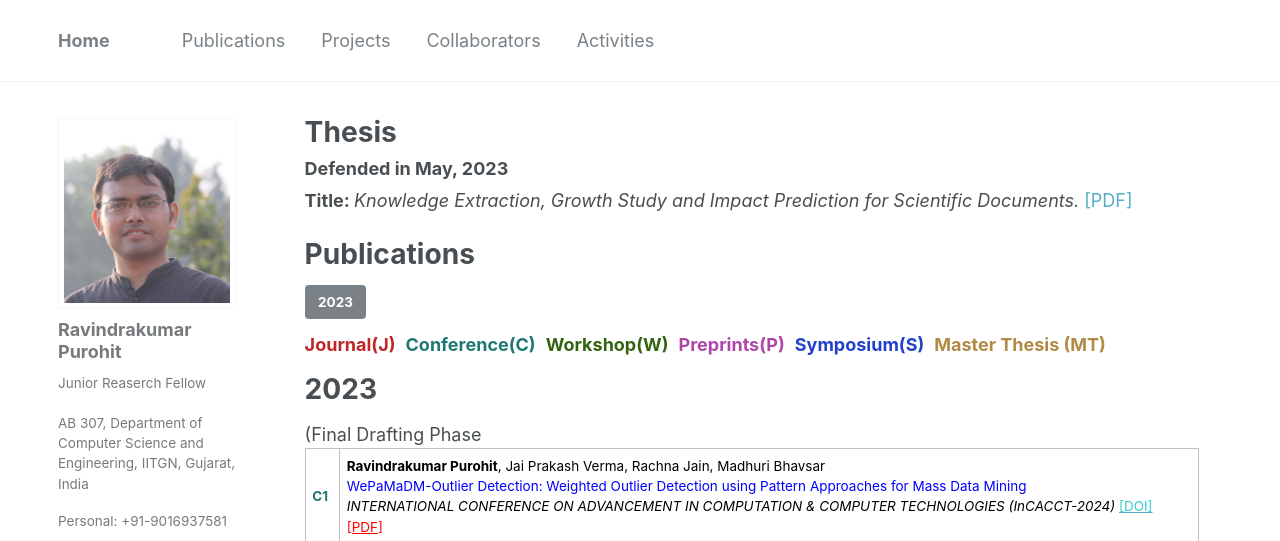
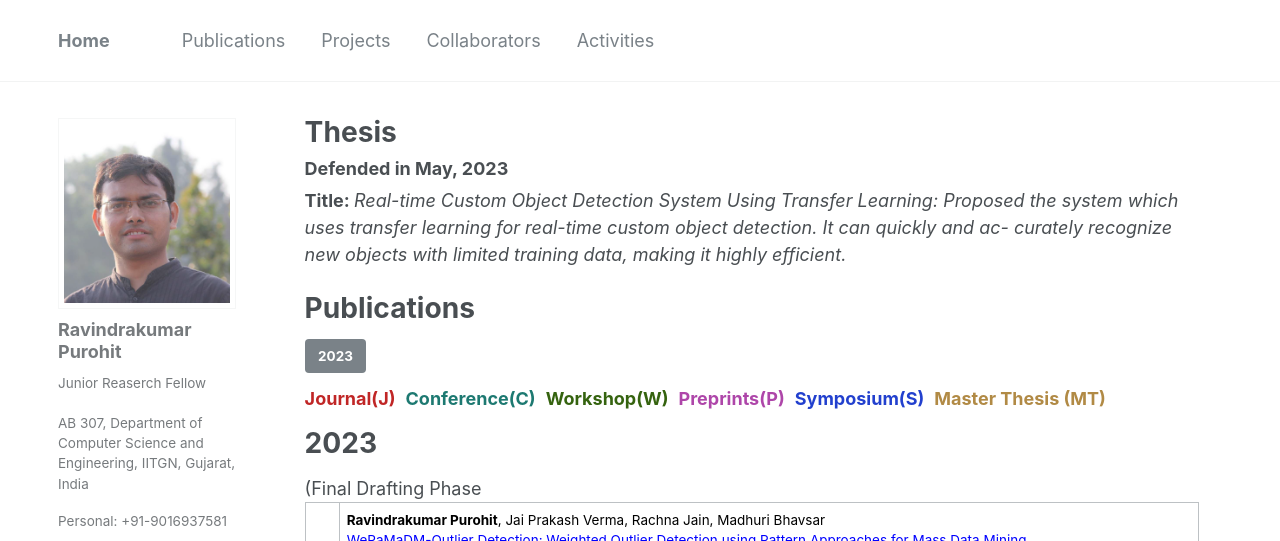
Before and after one commit to iamshreeji-copy1/ravindrakumar_purohit, a plain HTML site: page Publications.html in a window 1280 px wide. Shown: the top 541 px of the page. Drawn offline with nearby package versions, Linux system fonts and the light colour scheme.

Commit message:
Update Publications.html

```diff
--- a/Publications.html
+++ b/Publications.html
@@ -58,7 +58,10 @@
 					</h3>
 					<p>
 						<b>Title: </b>
-						<i>Knowledge Extraction, Growth Study and Impact Prediction for Scientific Documents. </i><a href="files/Thesis_draft.pdf">[PDF]</a>
+						<i>Real-time Custom Object Detection System Using Transfer Learning: Proposed the system
+which uses transfer learning for real-time custom object detection. It can quickly and ac-
+curately recognize new objects with limited training data, making it highly efficient.  </i>
+<!-- 						<a href="files/Thesis_draft.pdf">[PDF]</a> -->
 					</p>
 				</section>
 
```
